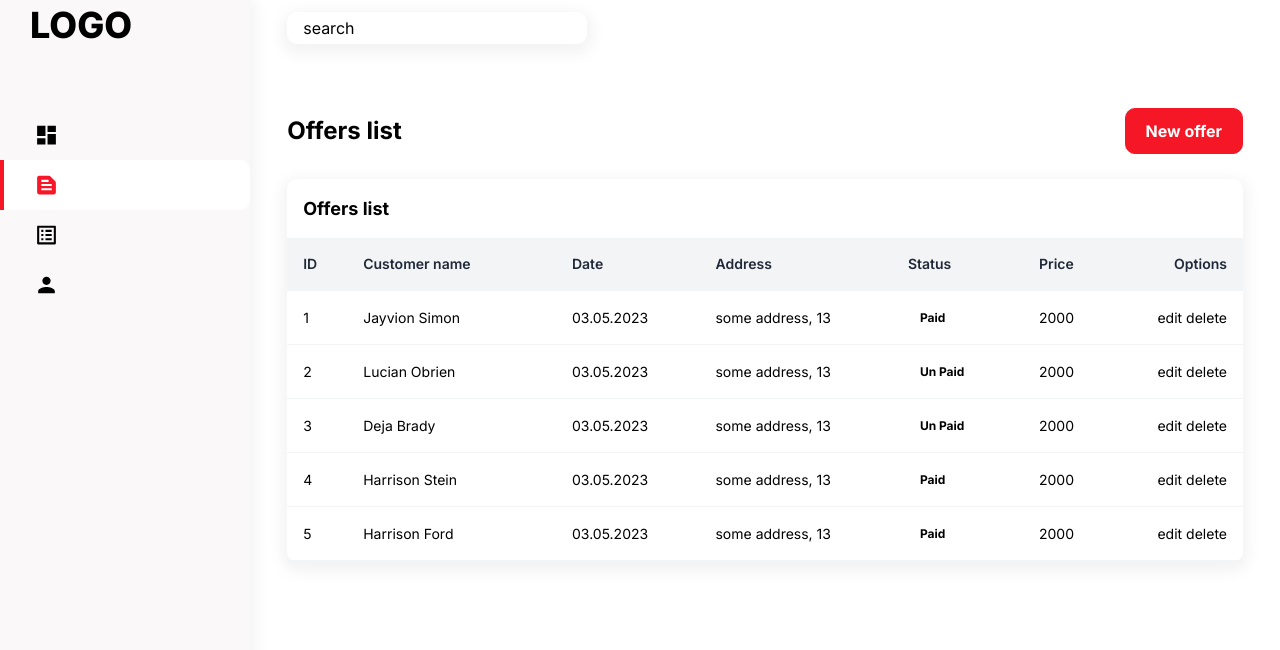
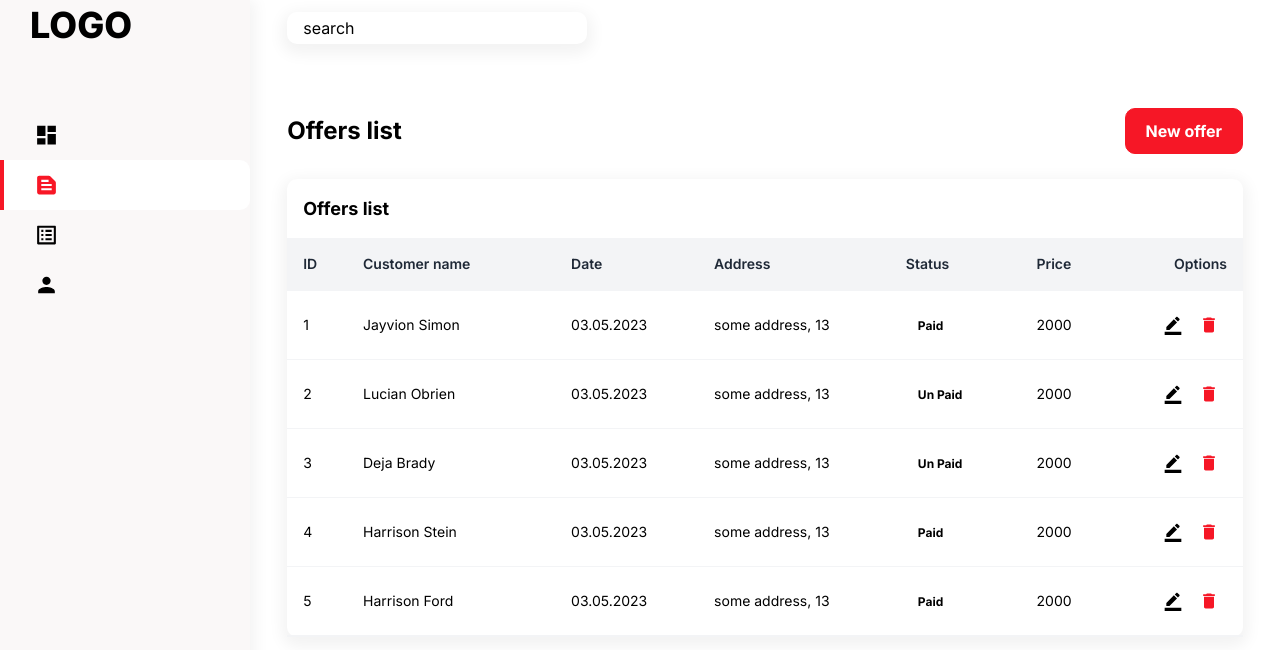
Before and after one commit to patrikpajo14/ZavrsniRad, a Next.js app: page /dashboard/offers in a window 1280 px wide. Shown: the top 650 px of the page. Built offline with nearby package versions, Linux system fonts and the light colour scheme; no server answers.

Commit message:
confirm modal, icon button

```diff
--- /dev/null
+++ b/components/ConfirmDialog.jsx
@@ -0,0 +1,58 @@
+import React from "react";
+import Button from "./Button";
+import Image from "next/image";
+
+const ConfirmDialog = ({ open, onClose, title, content, action }) => {
+  return (
+    <>
+      {open && (
+        <div
+          className="relative z-10"
+          aria-labelledby="modal-title"
+          role="dialog"
+          aria-modal="true"
+        >
+          <div className="fixed inset-0 bg-gray-500 bg-opacity-75 transition-opacity"></div>
+          <div className="fixed inset-0 z-10 overflow-y-auto">
+            <div className="flex min-h-full items-end justify-center p-4 text-center sm:items-center sm:p-0">
+              <div className="relative transform overflow-hidden rounded-lg bg-white text-left shadow-xl transition-all sm:my-8 sm:w-full sm:max-w-lg">
+                <div className="bg-white px-4 pb-4 pt-5 sm:p-6 sm:pb-4">
+                  <div className="sm:flex sm:items-start">
+                    <div className="mx-auto flex h-12 w-12 flex-shrink-0 items-center justify-center rounded-full bg-red-100 sm:mx-0 sm:h-10 sm:w-10">
+                      <Image
+                        src="/assets/icons/ico_error.svg"
+                        alt="error"
+                        width={23}
+                        height={23}
+                      />
+                    </div>
+                    <div className="mt-3 text-center sm:ml-4 sm:mt-0 sm:text-left">
+                      <h3
+                        className="text-base font-semibold leading-6 text-gray-900"
+                        id="modal-title"
+                      >
+                        {title}
+                      </h3>
+                      <div className="mt-2">
+                        <p className="text-sm text-gray-500">{content}</p>
+                      </div>
+                    </div>
+                  </div>
+                </div>
+                <div className="bg-gray-50 px-4 py-3 sm:flex sm:flex-row-reverse sm:px-6 gap-3">
+                  {action}
+
+                  <Button secondary={true} onClick={onClose}>
+                    Cancel
+                  </Button>
+                </div>
+              </div>
+            </div>
+          </div>
+        </div>
+      )}
+    </>
+  );
+};
+
+export default ConfirmDialog;
--- /dev/null
+++ b/components/IconButton.jsx
@@ -0,0 +1,11 @@
+import React from "react";
+
+const IconButton = ({ children, onClick }) => {
+  return (
+    <button onClick={onClick} className="iconButton">
+      {children}
+    </button>
+  );
+};
+
+export default IconButton;
--- a/components/offers/OffersTable.jsx
+++ b/components/offers/OffersTable.jsx
@@ -71,12 +71,6 @@ export default function OffersTable() {
   const handleDeleteRow = (id) => {
     const deleteRow = tableData.filter((row) => row.id !== id);
     setTableData(deleteRow);
-
-    if (page > 0) {
-      if (tableData.length < 2) {
-        setPage(page - 1);
-      }
-    }
   };
 
   const handleEditRow = (id) => {
--- a/components/offers/OffersTableRow.jsx
+++ b/components/offers/OffersTableRow.jsx
@@ -1,5 +1,8 @@
 import { useEffect, useState } from "react";
 import Button from "@/components/Button";
+import ConfirmDialog from "../ConfirmDialog";
+import IconButton from "../IconButton";
+import Image from "next/image";
 
 export default function OffersTableRow({ row, onDeleteRow, onEditRow }) {
   const { id, customerName, date, address, price, status } = row;
@@ -41,9 +44,30 @@ export default function OffersTableRow({ row, onDeleteRow, onEditRow }) {
 
         <td align="left">{price}</td>
 
-        <td align="right">edit delete</td>
+        <td align="right">
+          <IconButton onClick={onEditRow}>
+            <Image
+              src="/assets/icons/ico_edit.svg"
+              alt="edit"
+              width={20}
+              height={20}
+            />
+          </IconButton>
+          <IconButton
+            onClick={() => {
+              setOpenConfirm(true);
+            }}
+          >
+            <Image
+              src="/assets/icons/ico_delete.svg"
+              alt="delete"
+              width={20}
+              height={20}
+            />
+          </IconButton>
+        </td>
       </tr>
-      {/*       <ConfirmDialog
+      <ConfirmDialog
         open={openConfirm}
         onClose={handleCloseConfirm}
         title="Izbriši"
@@ -53,7 +77,7 @@ export default function OffersTableRow({ row, onDeleteRow, onEditRow }) {
             Izbriši
           </Button>
         }
-      /> */}
+      />
     </>
   );
 }
--- a/styles/globals.css
+++ b/styles/globals.css
@@ -100,7 +100,7 @@ body.sidebar-open .sidebar {
 /* Tailwind Styles */
 
 .sidebar {
-  @apply absolute transition-all left-[-100%] z-50 h-[100%] md:relative md:left-0 w-[100%] md:w-[60px] md:h-[auto] shadow-main bg-primary-lightred xl:w-[300px];
+  @apply absolute transition-all left-[-100%] z-50 md:z-0 h-[100%] md:relative md:left-0 w-[100%] md:w-[60px] md:h-[auto] shadow-main bg-primary-lightred xl:w-[300px];
 }
 
 .sidebar-link {
@@ -127,6 +127,10 @@ body.sidebar-open .sidebar {
 
 .outline_btn {
   @apply rounded-[10px] border border-primary-red bg-transparent text-[14px] py-[7px] px-[12px] md:py-[10px] md:px-5  text-primary-red font-bold transition-all hover:bg-primary-red hover:text-white text-center md:text-[16px] font-inter;
+}
+
+.iconButton {
+  @apply inline-flex items-center justify-center relative box-border bg-transparent border-[0] align-middle appearance-none text-center text-2xl p-2 rounded-full overflow-visible text-blue-600/50 transition hover:bg-black/[0.04];
 }
 
 .avatar {
--- a/tailwind.config.js
+++ b/tailwind.config.js
@@ -16,6 +16,7 @@ module.exports = {
         "primary-lightred": "#FAF8F8",
         "primary-gray": "#D9D9D9",
       },
+
       boxShadow: {
         main: "0 5px 15px 5px rgba(0, 0, 0, 0.05)",
       },
```
Also changed, not shown: public/assets/icons/ico_error.svg (added).
